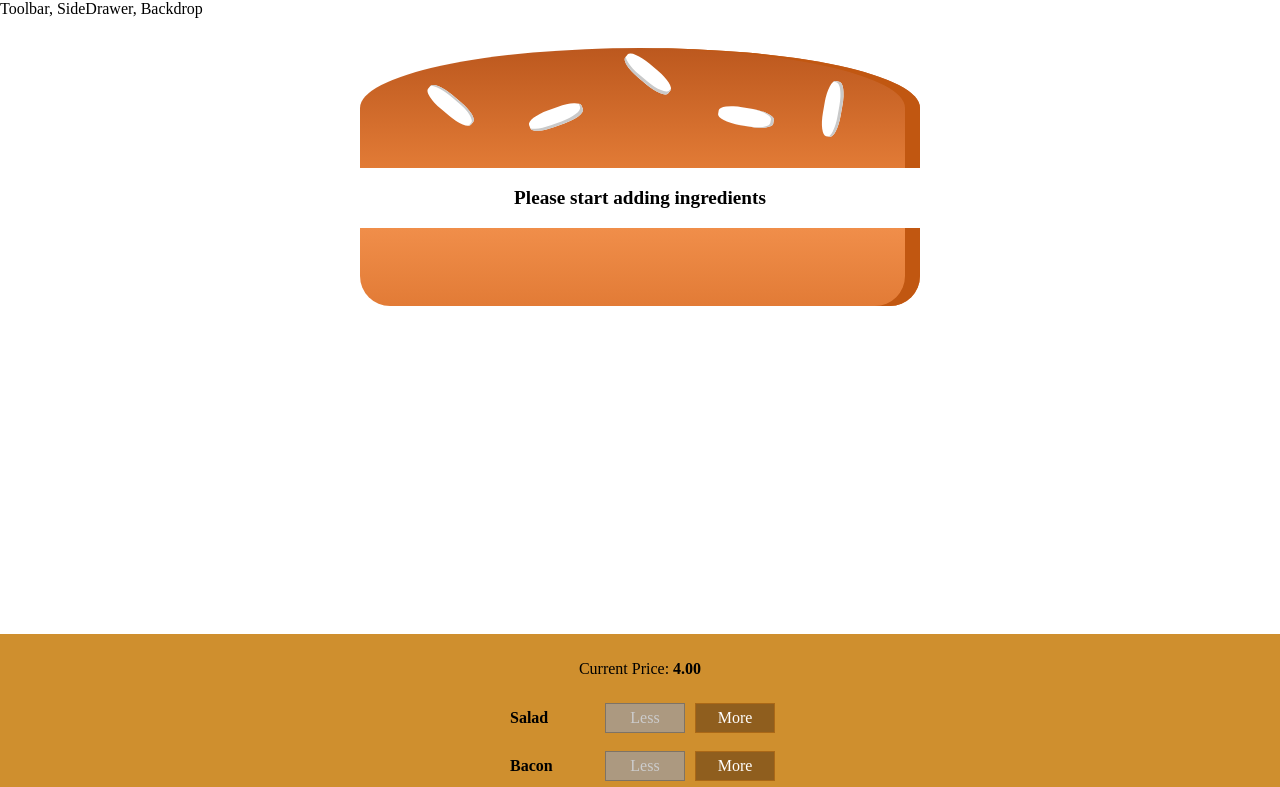
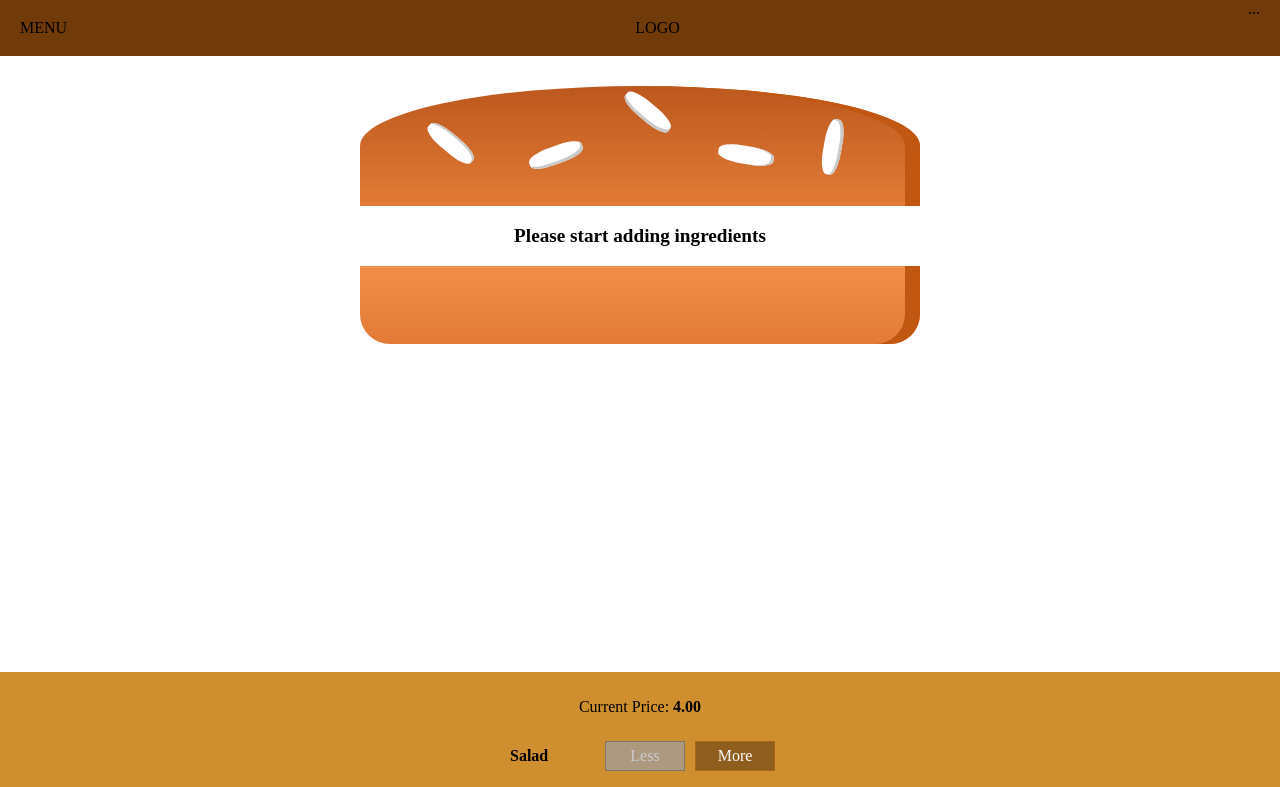
Before and after one commit to motasem99/burger-app, a React (Create React App) app: page / in a window 1280 px wide. Shown: the top 787 px of the page. Built offline with nearby package versions, Linux system fonts and the light colour scheme.

Commit message:
learn react burger-app lec28

```diff
--- a/src/components/Burger/OrderSummary/OrderSummary.js
+++ b/src/components/Burger/OrderSummary/OrderSummary.js
@@ -19,6 +19,7 @@
             <ul>
                 {ingredientsSummary}
             </ul>
+            <p><strong>Total Price: {props.price.toFixed(2)}</strong></p>
             <p>Continue to Checkout?</p>
             <Button btnType="Danger" clicked={props.purchaseCancelled}>CANCEL</Button>
             <Button btnType="Success" clicked={props.purchaseContinued}>CONTINUE</Button>
--- a/src/components/Layout/Layout.js
+++ b/src/components/Layout/Layout.js
@@ -2,10 +2,11 @@
 
 import Aux from '../../hoc/Auxiliary'
 import classes from './Layout.module.css'
+import Toolbar from '../Navigation/Toolbar/Toolbar'
 
 const Layout = (props) => (
     <Aux>
-        <div>Toolbar, SideDrawer, Backdrop</div>
+        <Toolbar />
         <main className={classes.Content}>
         {props.children}
         </main>
--- a/src/components/Layout/Layout.module.css
+++ b/src/components/Layout/Layout.module.css
@@ -1,3 +1,3 @@
 .Content {
-  margin-top: 16px;
+  margin-top: 72px;
 }
--- /dev/null
+++ b/src/components/Navigation/Toolbar/Toolbar.js
@@ -0,0 +1,15 @@
+import React from 'react'
+
+import classes from './Toolbar.module.css'
+
+const Toolbar = (props) => (
+    <header className={classes.Toolbar}>
+        <div>MENU</div>
+        <div>LOGO</div>
+        <nav>
+            ...
+        </nav>
+    </header>
+)
+
+export default Toolbar
--- /dev/null
+++ b/src/components/Navigation/Toolbar/Toolbar.module.css
@@ -0,0 +1,18 @@
+.Toolbar {
+  height: 56px;
+  width: 100%;
+  position: fixed;
+  top: 0;
+  left: 0;
+  background-color: #703b09;
+  display: flex;
+  justify-content: space-between;
+  align-items: center;
+  padding: 0 20px;
+  box-sizing: border-box;
+  z-index: 90;
+}
+
+.Toolbar nav {
+  height: 100%;
+}
--- a/src/containers/BurgerBuilder/BurgerBuilder.js
+++ b/src/containers/BurgerBuilder/BurgerBuilder.js
@@ -97,6 +97,7 @@
             <Modal show={this.state.purchasing} modalClosed={this.purchaseCancelHandler}>
                 <OrderSummary
                 ingredients={this.state.ingredients}
+                price={this.state.totalPrice}
                  purchaseCancelled={this.purchaseCancelHandler}
                  purchaseContinued={this.purchaseContinueHandler} />
             </Modal>
```
Also changed, not shown: 1 other file (tests, documents, lock files or other folders).
